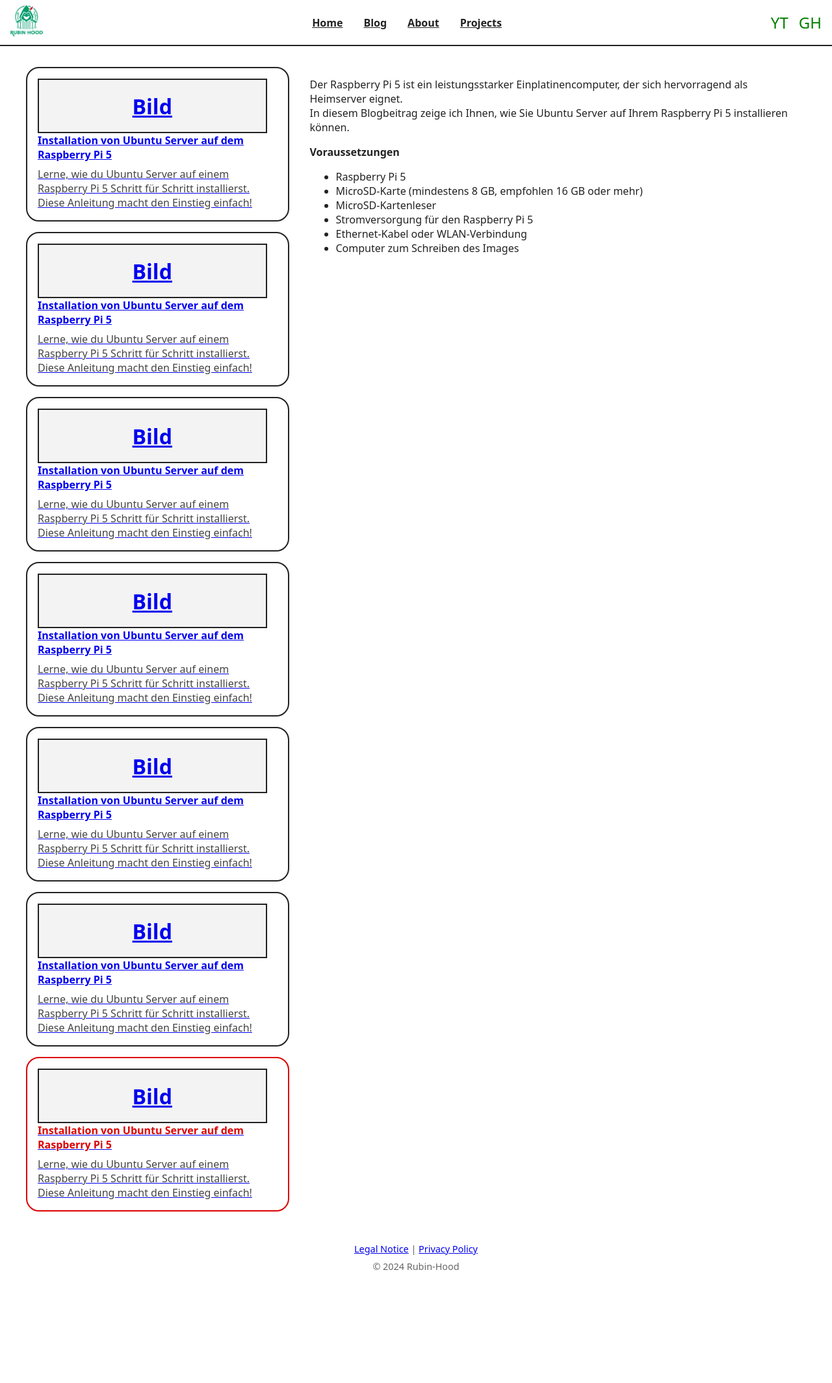
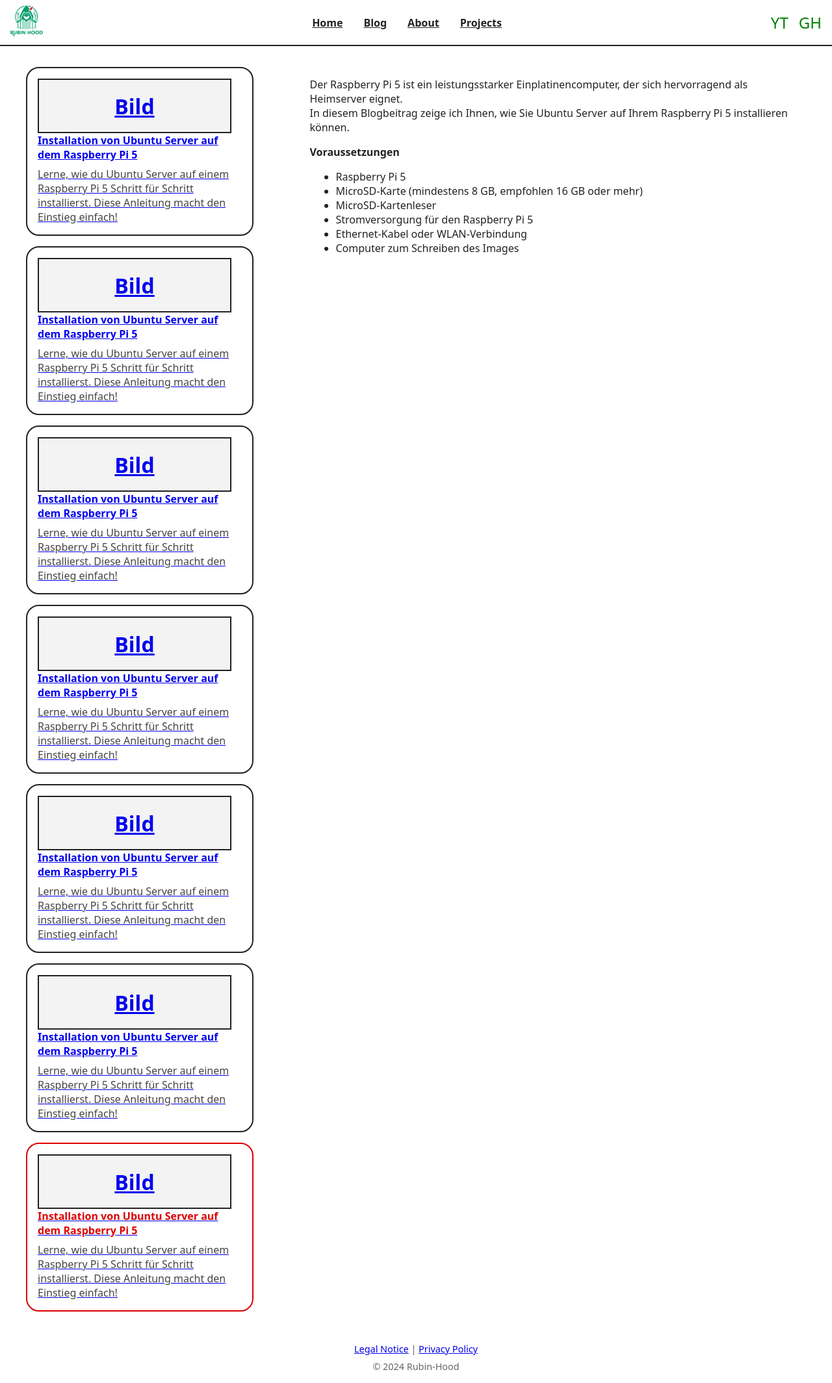
Before and after one commit to rubin-hood/rubinhood-blog, a Jekyll site: the page built from _posts/2024-06-01-beispiel.md, in a window 1280 px wide. Shown: the whole page at 65% size. Built offline with Jekyll 4.4.1, drawn with Linux system fonts in a browser that asks for light colours; before the commit the page ends 1975 px from its top, so only the background shows below that.

Commit message:
Update style.css

```diff
--- a/assets/css/style.css
+++ b/assets/css/style.css
@@ -99,13 +99,9 @@
   align-items: center;               /* Vertikal zentriert */
   padding: 1rem;                     /* Innenabstand */
   min-width: 250px;                  /* Mindestbreite */
-  /*max-width: 350px;                  /* Maximalbreite */
+  max-width: 350px;                  /* Maximalbreite */
   margin-bottom: 1rem;               /* Abstand nach unten */
   transition: border-color .2s;      /* Sanfte Animation beim Farbwechsel */
-
-  flex-direction: row;     /* Bild und Text nebeneinander */
-  max-width: 100%;         /* Keine Maximalbreite in der Sidebar */
-  flex-wrap: nowrap;       /* Kein Umbruch */
 }
 
 /* Platzhalter für Blog-Bild (links in der Karte) */
@@ -153,11 +149,6 @@
 }
 .blog-sidebar {
   flex: 1 1 350px;                   /* Sidebar: kleinerer Anteil */
-
-  flex-direction: row;     /* Bild und Text nebeneinander */
-  align-items: center;     /* Vertikal zentriert */
-  max-width: 100%;         /* Keine Maximalbreite in der Sidebar */
-  flex-wrap: nowrap;       /* Kein Umbruch */
 }
 .blog-content {
   flex: 3 1 600px;                   /* Content: größerer Anteil */
```
